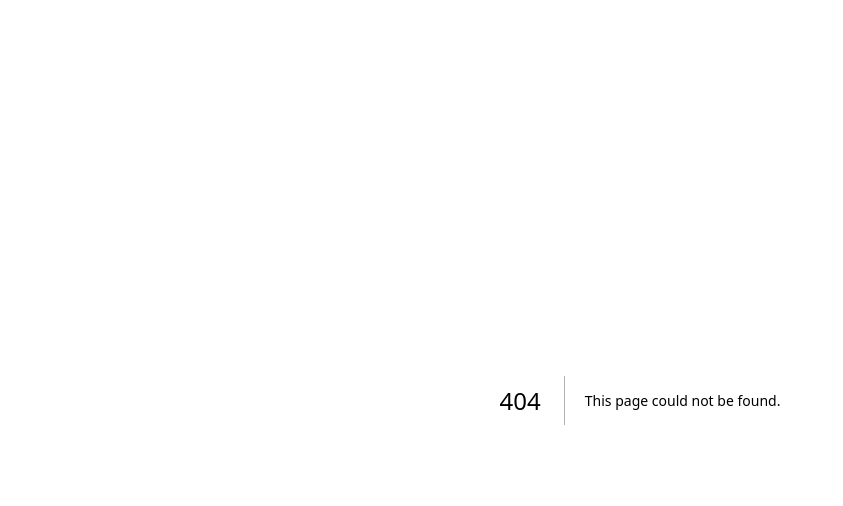
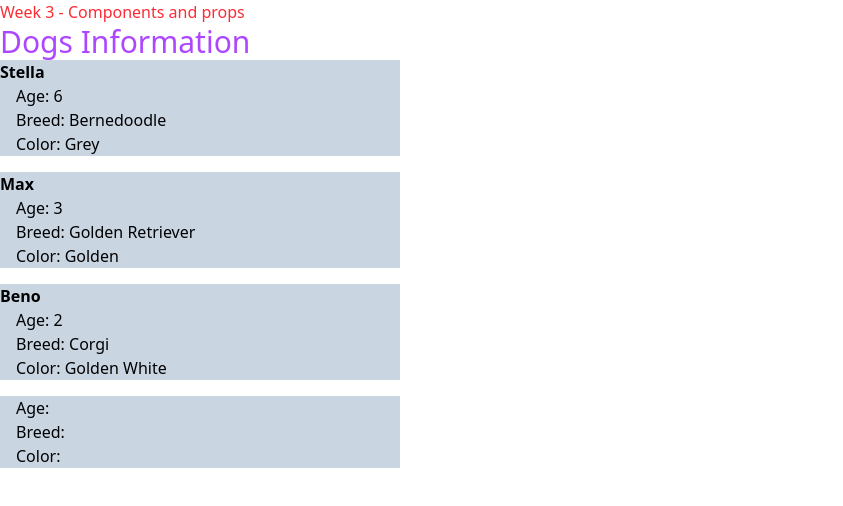
Before and after one commit to CodyLeblanc13/Demo-code, a Next.js app: page /week3 in a window 1280 px wide. Before the commit this address had no page. Shown: the top 506 px of the page, without its empty margins (0-843 px from the left). Built offline with nearby package versions, Linux system fonts and the light colour scheme.

Commit message:
week 3 demo code - components and props

```diff
--- a/app/page.js
+++ b/app/page.js
@@ -3,8 +3,14 @@ export default function page() {
   return (
     <main>
       <h1 className="text-3xl font-bold text-blue-600">WebDev 2 Demos</h1>
-      <p>Click one of the following links</p>
-      <Link href="/week2" className="text-underline text-blue-500">Go to Week 2</Link>
+      <p>Click one of the following links to see that weeks demo</p>
+      <Link href="/week2" className="text-underline text-blue-500">
+        Go to Week 2
+      </Link>
+      <br></br>
+      <Link href="/week3" className="text-underline text-blue-500">
+        Go to Week 3
+      </Link>
     </main>
   );
 }
--- /dev/null
+++ b/app/week3/dog.js
@@ -0,0 +1,12 @@
+export default function Dog({ dog }){
+    const{name,age,breed,color} = dog;
+    return (
+      <section className="bg-slate-300 w-100 mb-4">
+        <h2 className="font-bold">{name}</h2>
+        <p className="ml-4">Age: {age}</p>
+        <p className="ml-4">Breed: {breed}</p>
+        <p className="ml-4">Color: {color}</p>
+      </section>
+    );
+
+}
--- /dev/null
+++ b/app/week3/page.js
@@ -0,0 +1,31 @@
+import Dog from "./dog";
+export default function page() {
+  const dog1 = {
+    name: "Stella",
+    age: 6,
+    breed: "Bernedoodle",
+    color: "Grey",
+  };
+  const dog2 = {
+    name: "Max",
+    age: 3,
+    breed: "Golden Retriever",
+    color: "Golden",
+  };
+  const dog3 = {
+    name: "Beno",
+    age: 2,
+    breed: "Corgi",
+    color: "Golden White",
+  };
+  return (
+    <main>
+      <h1 className="text-4xl, text-red-500">Week 3 - Components and props</h1>
+      <h2 className="text-3xl text-purple-500">Dogs Information</h2>
+      <Dog dog={dog1} />
+      <Dog dog={dog2} />
+      <Dog dog={dog3} />
+      <Dog dog={{Name: "Chapi", Age: "Unknown", Breed: "Mexican Street Dog", Color: "Black and Brown"}} />
+    </main>
+  );
+}
```
